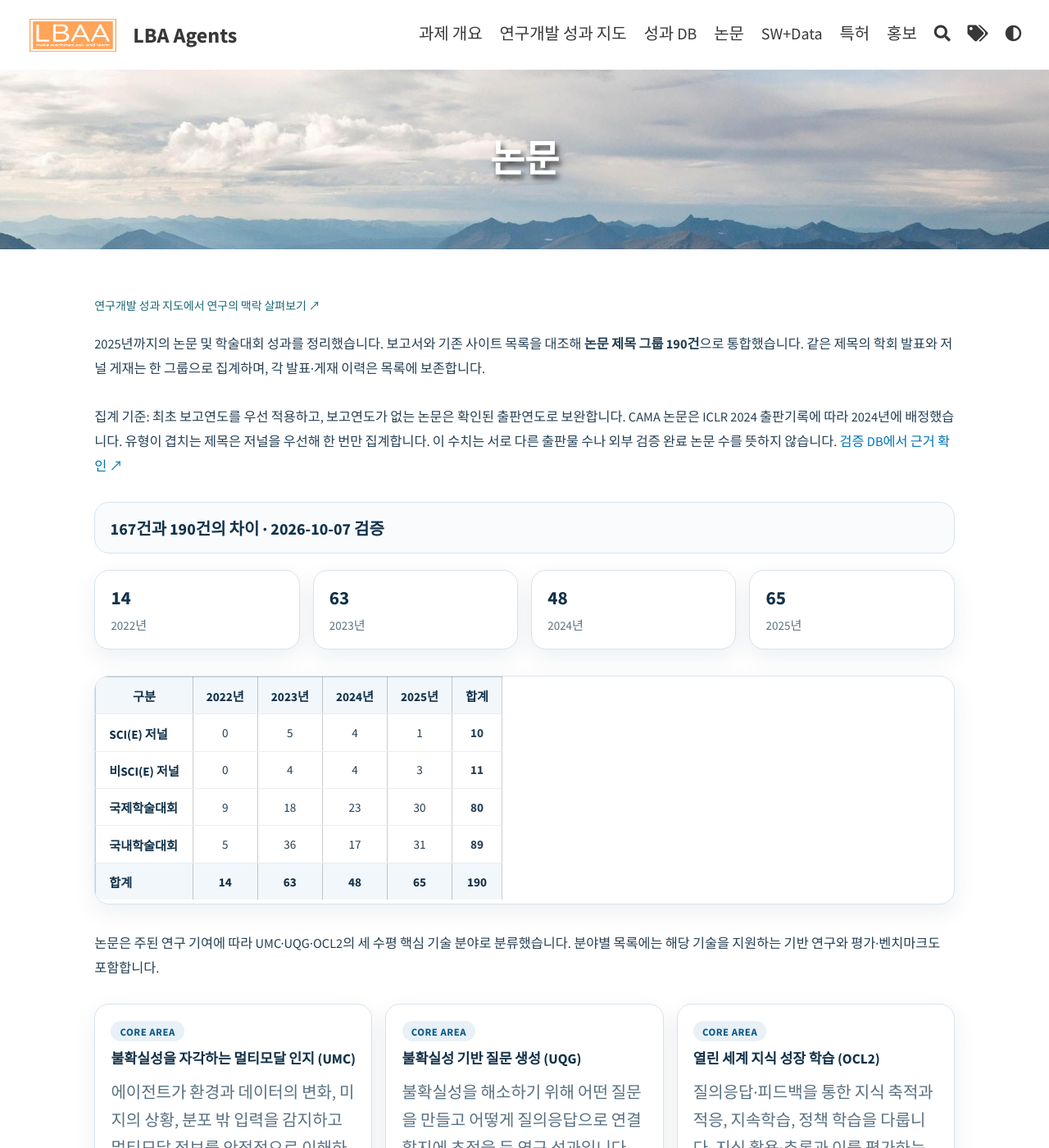
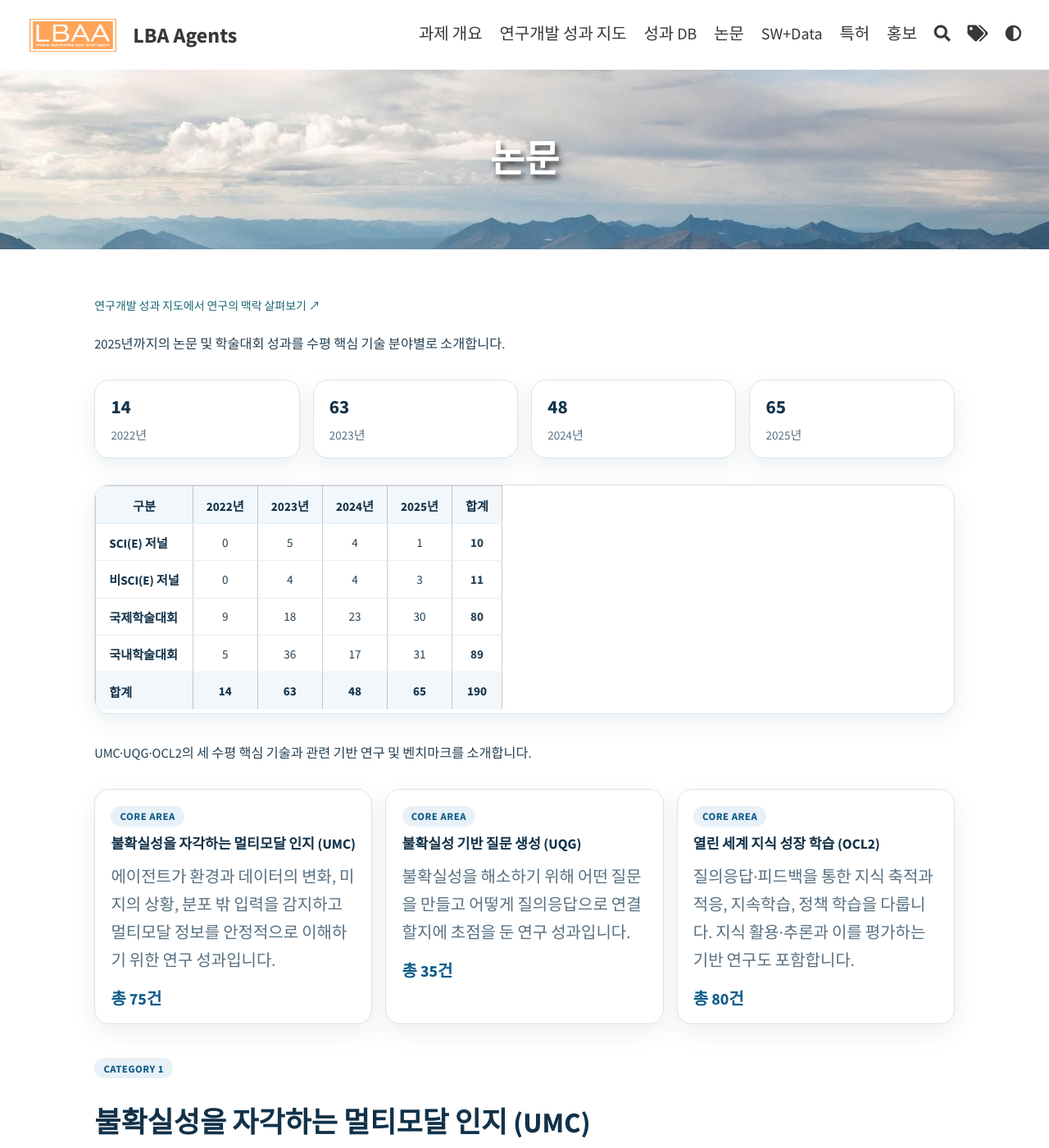
Before and after one commit to lbaa2022/lbaa2022.github.io, a Jekyll site: the page built from pages/b-publications.md, in a window 1280 px wide and 1400 px high. Shown: the whole window at 82% size. Built offline with Jekyll 4.4.1, drawn with Linux system fonts in a browser that asks for light colours; some of the changed text lies outside the part shown.

Commit message:
Remove internal audit details from public publications page

```diff
--- a/_includes/research_card_links.liquid
+++ b/_includes/research_card_links.liquid
@@ -23,4 +23,4 @@
 {% endif %}
 {% endif %}
 
-{% if include.kind != 'software' %}{% include outcome_card_links.liquid kind=include.kind item=include.item %}{% endif %}
+{% if include.kind != 'software' and include.hide_outcome != true %}{% include outcome_card_links.liquid kind=include.kind item=include.item %}{% endif %}
--- a/pages/b-publications.md
+++ b/pages/b-publications.md
@@ -7,29 +7,11 @@ permalink: /publications/
 
 {% include deliverables_styles.liquid %}
 {% include research_assets.liquid %}
-<link rel="stylesheet" href="{{ '/assets/css/outcomes.css' | relative_url }}">
 {% assign publications = site.data.deliverables.papers %}
 
 <div class="deliverables-page">
   <p class="research-catalog-link"><a href="{{ '/research/' | relative_url }}">연구개발 성과 지도에서 연구의 맥락 살펴보기 ↗</a></p>
-  <p class="deliverables-lead">
-    2025년까지의 논문 및 학술대회 성과를 정리했습니다.
-    보고서와 기존 사이트 목록을 대조해 <strong>논문 제목 그룹 {{ publications.stats_by_kind.totals.total }}건</strong>으로 통합했습니다. 같은 제목의 학회 발표와 저널 게재는 한 그룹으로 집계하며, 각 발표·게재 이력은 목록에 보존합니다.
-  </p>
-
-  <p class="deliverables-lead">
-    집계 기준: 최초 보고연도를 우선 적용하고, 보고연도가 없는 논문은 확인된 출판연도로 보완합니다. CAMA 논문은 ICLR 2024 출판기록에 따라 2024년에 배정했습니다.
-    유형이 겹치는 제목은 저널을 우선해 한 번만 집계합니다. 이 수치는 서로 다른 출판물 수나 외부 검증 완료 논문 수를 뜻하지 않습니다.
-    <a href="{{ '/outcomes/' | relative_url }}?kind=paper">검증 DB에서 근거 확인 ↗</a>
-  </p>
-  <details class="deliverables-year">
-    <summary>167건과 190건의 차이 · 2026-10-07 검증</summary>
-    <div class="deliverables-year-body">
-      <p>기존 목록 {{ site.data.publication_reconciliation.previous_entries }}건에서 같은 제목의 발표·게재 이력 1건을 통합한 {{ site.data.publication_reconciliation.site_title_groups }}개 제목에, 보고서에서 추가 확인한 {{ site.data.publication_reconciliation.report_only_title_groups }}개 제목을 더했습니다. 최종 {{ publications.stats_by_kind.totals.total }}개 제목 그룹입니다.</p>
-      <p>통합한 제목: 「이동형 조작 로봇의 강건한 물체 파지를 위한 RGB-D 이미지 기반 3차원 비학습 물체 탐지」 (2023년 학회 발표, 2025년 저널 게재).</p>
-      <p>보고서에서 추가한 제목은 보고서 기재 실적이며, 외부 서지 확인 상태는 검증 DB에서 별도로 표시합니다.</p>
-    </div>
-  </details>
+  <p class="deliverables-lead">2025년까지의 논문 및 학술대회 성과를 수평 핵심 기술 분야별로 소개합니다.</p>
 
   <div class="deliverables-stat-grid">
     {% for pair in publications.counts %}
@@ -75,7 +57,7 @@ permalink: /publications/
     </table>
   </div>
 
-  <p class="deliverables-lead">논문은 주된 연구 기여에 따라 UMC·UQG·OCL2의 세 수평 핵심 기술 분야로 분류했습니다. 분야별 목록에는 해당 기술을 지원하는 기반 연구와 평가·벤치마크도 포함합니다.</p>
+  <p class="deliverables-lead">UMC·UQG·OCL2의 세 수평 핵심 기술과 관련 기반 연구 및 벤치마크를 소개합니다.</p>
 
   <div class="deliverables-category-grid">
     {% for category in publications.categories %}
@@ -115,10 +97,6 @@ permalink: /publications/
                       <span class="deliverables-chip deliverables-chip--muted">{{ kind }}</span>
                     {% endfor %}
                   </div>
-                  <div class="deliverables-meta-block">
-                    <span class="deliverables-meta-label">보고 이력 / 검증 상태</span>
-                    {% if item.statistics_year_basis == 'publication_year' %}<a href="{{ item.statistics_year_source }}" target="_blank" rel="noopener noreferrer">{{ item.statistics_year }}년 출판연도 기준</a>{% elsif item.reported_years.size > 0 %}{{ item.reported_years | join: ', ' }}{% else %}보고연도 미확인{% endif %} · {{ item.verification_label }}
-                  </div>
                   {% if item.authors %}
                     <div class="deliverables-meta-block">
                       <span class="deliverables-meta-label">저자</span>
@@ -141,11 +119,7 @@ permalink: /publications/
                       {% endif %}
                     </div>
                   {% endif %}
-                {% include research_card_links.liquid kind="paper" item=item %}
-                {% assign existing_outcome_link = site.data.outcome_links.paper[item.title] %}
-                {% unless existing_outcome_link.size > 0 %}
-                  <div class="outcome-card-links"><a href="{{ '/outcomes/' | relative_url }}?id={{ item.id }}#{{ item.id }}">검증 DB와 보고서 근거 ↗</a></div>
-                {% endunless %}
+                {% include research_card_links.liquid kind="paper" item=item hide_outcome=true %}
                 </article>
               {% endfor %}
             </div>
```
